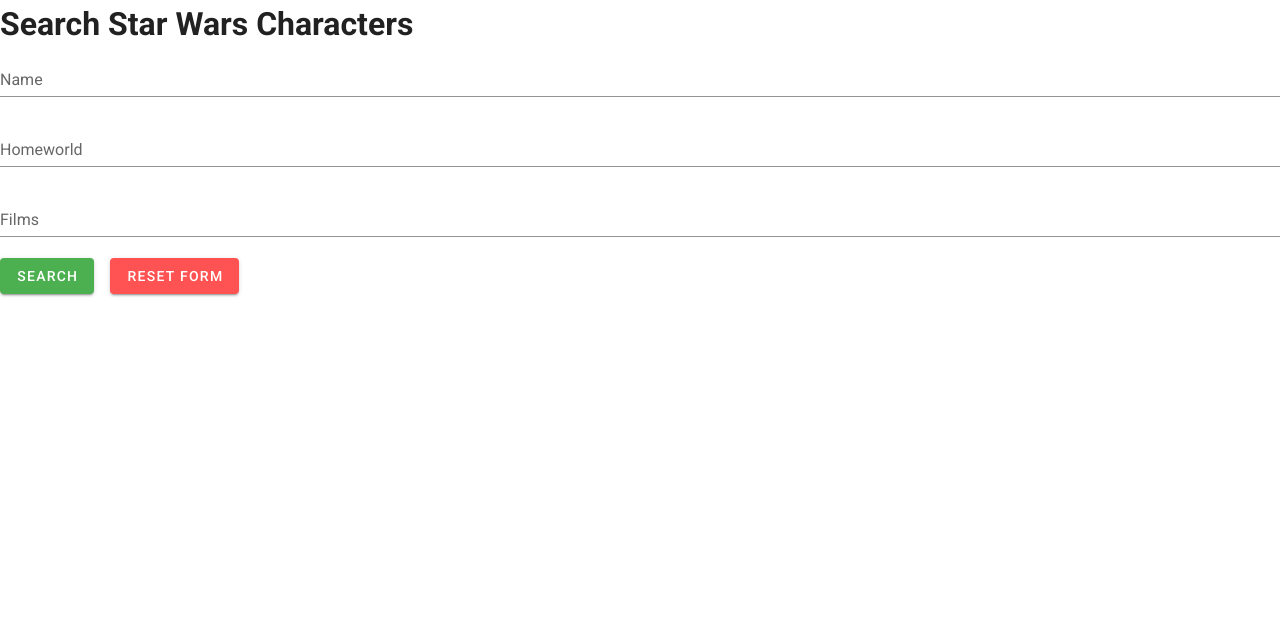
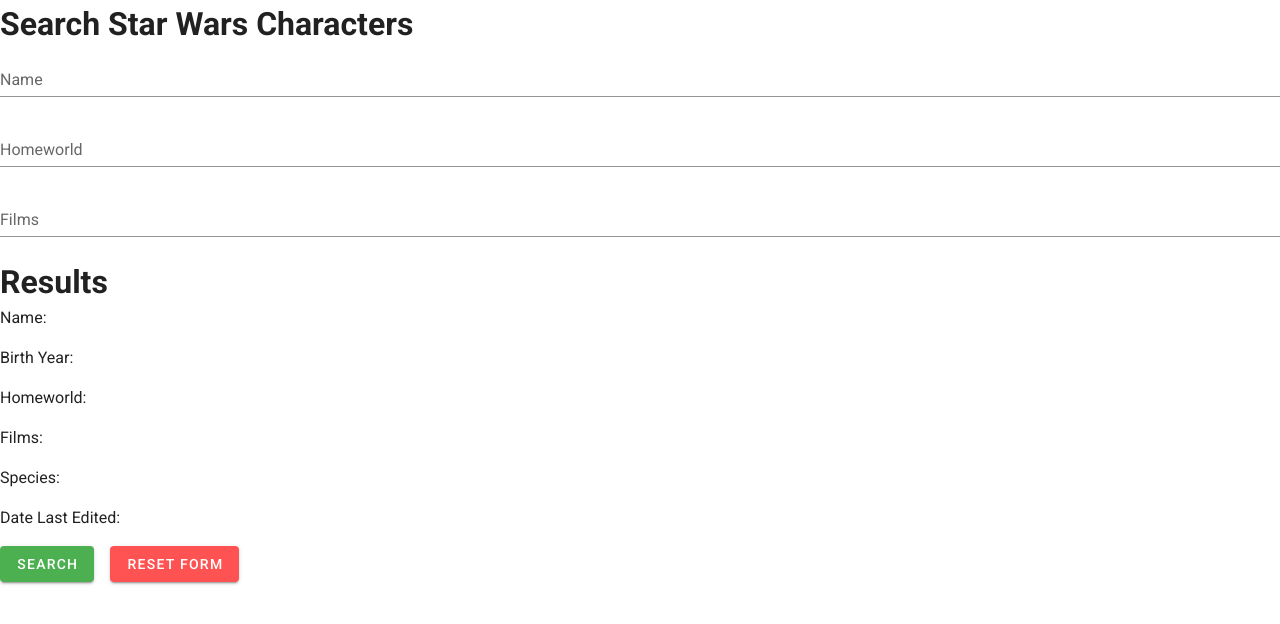
Before and after one commit to EvanSooHoo/ThisIsTheWay, a Vue app: page / in a window 1280 px wide. Shown: the top 624 px of the page. Built offline with nearby package versions, Linux system fonts and the light colour scheme.

Commit message:
added empty result fields

```diff
--- a/src/components/WayFinder.vue
+++ b/src/components/WayFinder.vue
@@ -23,7 +23,13 @@
         label="Films"
         required
       ></v-text-field>
-
+      <h1>Results</h1>
+      <p>Name: {{this.name}}</p>
+      <p>Birth Year: {{this.birthyear}}</p>
+      <p>Homeworld: {{this.homeworld}}</p>
+      <p>Films: {{this.films}}</p>
+      <p>Species: {{this.species}}</p>
+      <p>Date Last Edited: {{this.dateLastEdited}}</p>
       <v-btn
         :disabled="!valid"
         color="success"
@@ -54,7 +60,10 @@
       valid: true,
       name: '',
       homeworld: '',
-      films: ''
+      films: '',
+      birthyear: '',
+      species: '',
+      dateLastEdited: ''
     }),
 
     methods: {
```
